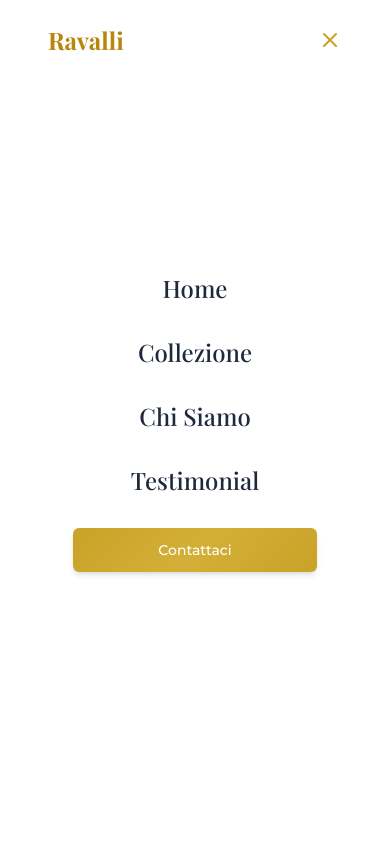
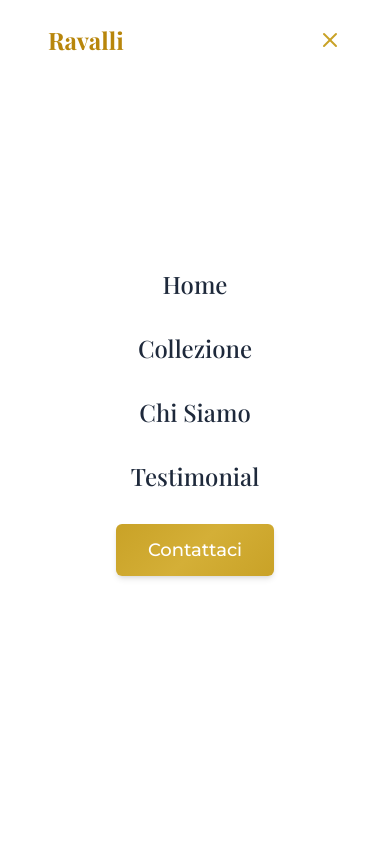
Before and after one commit to simoneterranova/jeweluxe-display, a React (Vite) app: page / in a window 390 px wide. Both pictures are taken after a click on the button 330 px from the left and 40 px from the top of the page. Shown: the top 844 px of the page. Built offline with nearby package versions, Linux system fonts and the light colour scheme; a web font is replaced by a local one.

Commit message:
Fix mobile view issues
Address bugs affecting mobile user experience and improve mobile navigation.

```diff
--- a/src/components/Header.tsx
+++ b/src/components/Header.tsx
@@ -93,7 +93,7 @@ const Header = () => {
     >
       <div className="container mx-auto flex items-center justify-between">
         {/* Logo */}
-        <Link to="/" className="z-50">
+        <Link to="/" className="z-50 relative">
           <h1 className="font-playfair text-2xl font-bold text-gold-dark">Ravalli</h1>
         </Link>
 
@@ -121,7 +121,7 @@ const Header = () => {
         {/* Mobile Menu Button */}
         <button
           onClick={() => setMobileMenuOpen(!mobileMenuOpen)}
-          className="md:hidden text-slate-800 focus:outline-none z-50"
+          className="md:hidden text-slate-800 focus:outline-none z-50 relative"
           aria-label={mobileMenuOpen ? 'Chiudi menu' : 'Apri menu'}
         >
           {mobileMenuOpen ? (
@@ -131,16 +131,14 @@ const Header = () => {
           )}
         </button>
 
-        {/* Mobile Menu Overlay - Fixed positioning and improved styles */}
+        {/* Completely revised Mobile Menu Overlay */}
+        {mobileMenuOpen && (
           <div
-          className={cn(
-            'fixed inset-0 bg-white z-40 transition-all duration-300 ease-in-out md:hidden',
-            mobileMenuOpen ? 'opacity-100 visible' : 'opacity-0 invisible pointer-events-none'
-          )}
+            className="fixed inset-0 bg-white z-40 flex flex-col md:hidden"
             aria-hidden={!mobileMenuOpen}
           >
-          <div className="flex flex-col items-center justify-center h-full">
-            <nav className="flex flex-col items-center space-y-8 w-full px-8">
+            <div className="flex flex-col items-center justify-center min-h-screen py-16">
+              <nav className="flex flex-col items-center space-y-8 w-full">
                 {navItems.map((item) => (
                   <a
                     key={item.href + item.section}
@@ -154,13 +152,14 @@ const Header = () => {
                 <a
                   href="/#contatti"
                   onClick={handleContactClick}
-                className="btn-gold mt-6 w-3/4 flex justify-center"
+                  className="btn-gold mt-8 px-8 py-3 text-lg"
                 >
                   Contattaci
                 </a>
               </nav>
             </div>
           </div>
+        )}
       </div>
     </header>
   );
--- a/src/index.css
+++ b/src/index.css
@@ -39,13 +39,25 @@
     --radius: 0.5rem;
   }
 
-  * {
+  *, *::before, *::after {
     @apply border-border;
+    box-sizing: border-box;
+  }
+
+  html, body {
+    margin: 0;
+    padding: 0;
+    width: 100%;
+    height: 100%;
     scroll-behavior: smooth;
+    overflow-x: hidden;
   }
 
   body {
     @apply bg-cream text-slate-800 font-sans antialiased;
+    -webkit-font-smoothing: antialiased;
+    -moz-osx-font-smoothing: grayscale;
+    position: relative;
   }
 
   .glass {
@@ -103,3 +115,28 @@
   from { transform: translateX(0%); }
   to { transform: translateX(-100%); }
 }
+
+/* Mobile menu specific styles */
+.mobile-menu-container {
+  position: fixed;
+  top: 0;
+  left: 0;
+  width: 100%;
+  height: 100%;
+  display: flex;
+  flex-direction: column;
+  align-items: center;
+  justify-content: center;
+  background: white;
+  z-index: 40;
+}
+
+.mobile-nav-item {
+  margin: 1rem 0;
+  font-size: 1.5rem;
+  transition: color 0.2s ease;
+}
+
+.mobile-nav-item:hover, .mobile-nav-item:focus {
+  color: #c9a227;
+}
```
Also changed, not shown: src/App.css (+33 -1 lines). Lines whose indentation alone changed are shown as unchanged.
